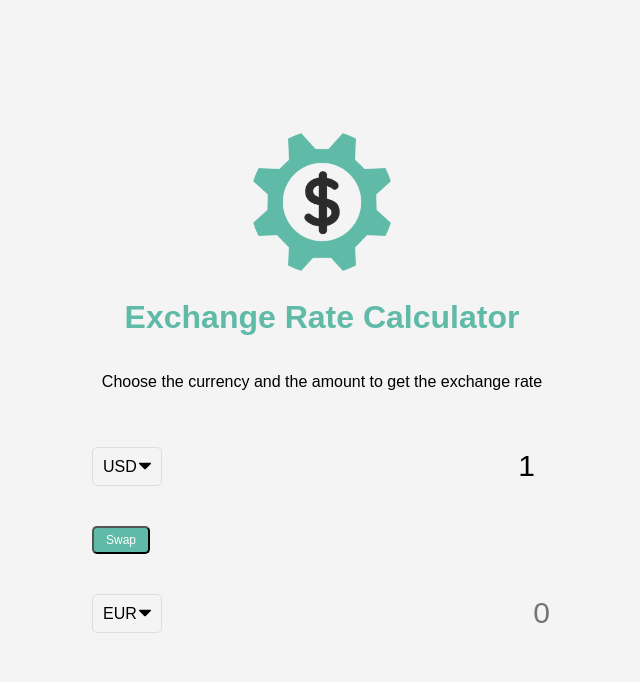
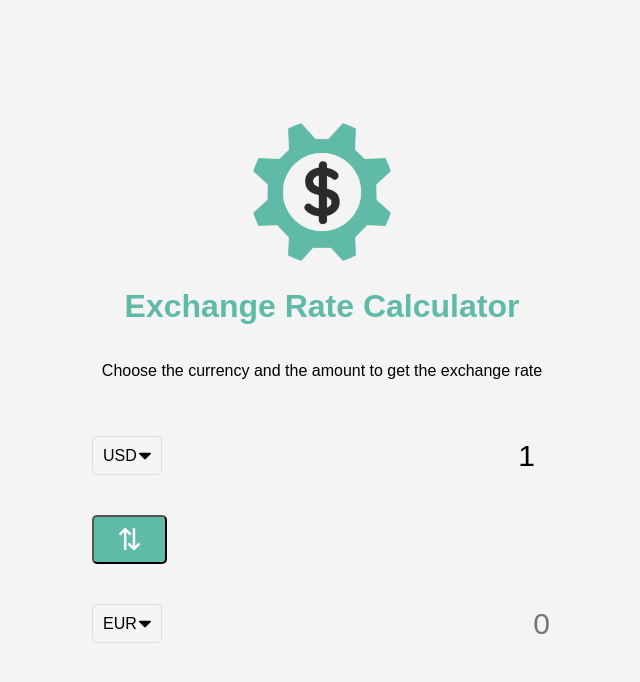
Before and after one commit to Klaynie/20-Mini-Javascript-Projects, a PHP site: page /fx-calculator/index.html in a window 1280 px wide. Shown: the top 682 px of the page, without its empty margins (318-958 px from the left). Run offline with PHP 8.4, Linux system fonts and the light colour scheme; a stand-in replaces the project's code that opens the database connection.

Commit message:
Updated Swap Button

```diff
--- a/fx-calculator/index.html
+++ b/fx-calculator/index.html
@@ -1,11 +1,13 @@
 <!DOCTYPE html>
 <html lang="en">
+
 <head>
     <meta charset="UTF-8" />
     <meta name="viewport" content="width=device-width, initial-scale=1.0" />
     <title>Exchange Rate Calculator</title>
     <link rel="stylesheet" href="style.css" />
 </head>
+
 <body>
     <img src="img/money.png" alt="" class="money-img" />
     <h1>Exchange Rate Calculator</h1>
@@ -70,7 +72,7 @@
         </div>
 
         <div class="swap-rate-container">
-        <button class="btn" id="swap">Swap</button>
+            <button class="btn" id="swap">⇅</button>
             <div class="rate" id="rate"></div>
         </div>
 
@@ -134,4 +136,5 @@
     </div>
     <script src="script.js"></script>
 </body>
+
 </html>
--- a/fx-calculator/style.css
+++ b/fx-calculator/style.css
@@ -31,8 +31,8 @@ p {
   background: var(--primary-color);
   cursor: pointer;
   border-radius: 5px;
-  font-size: 12px;
-  padding: 5px 12px;
+  font-size: 30px;
+  padding: 5px 23px;
 }
 
 .money-img {
```
Lines whose indentation alone changed are shown as unchanged.
